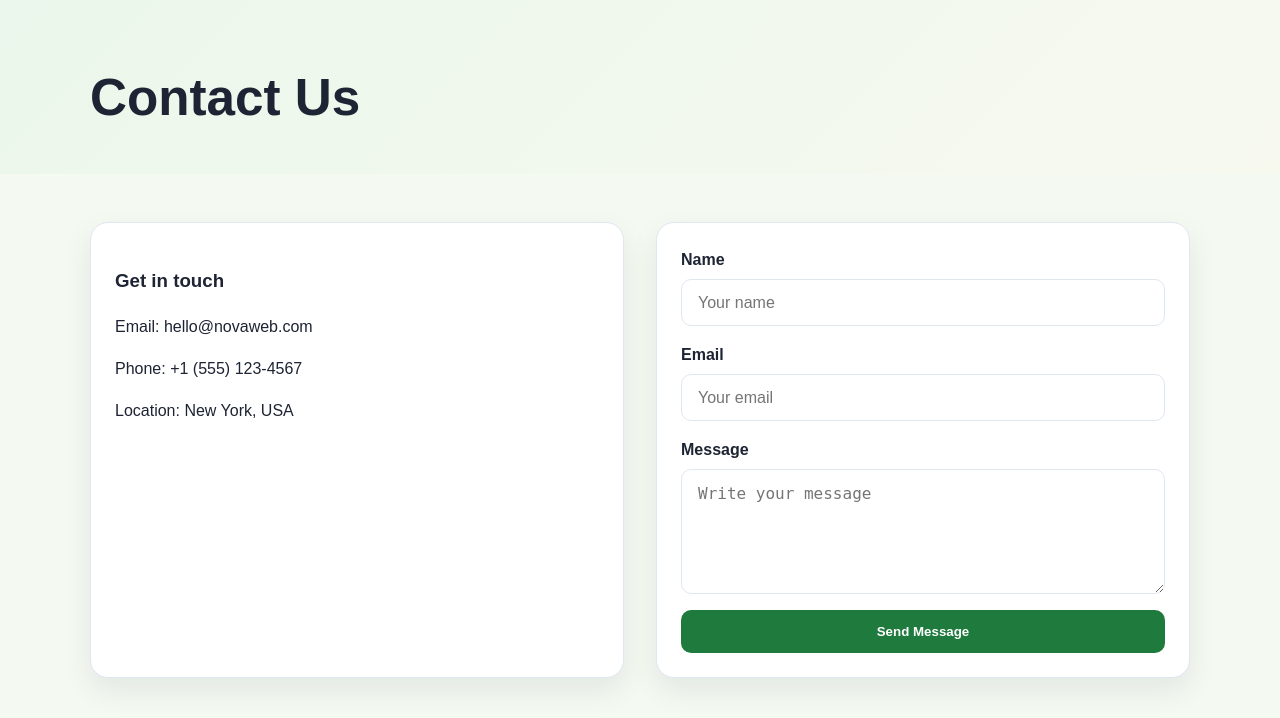
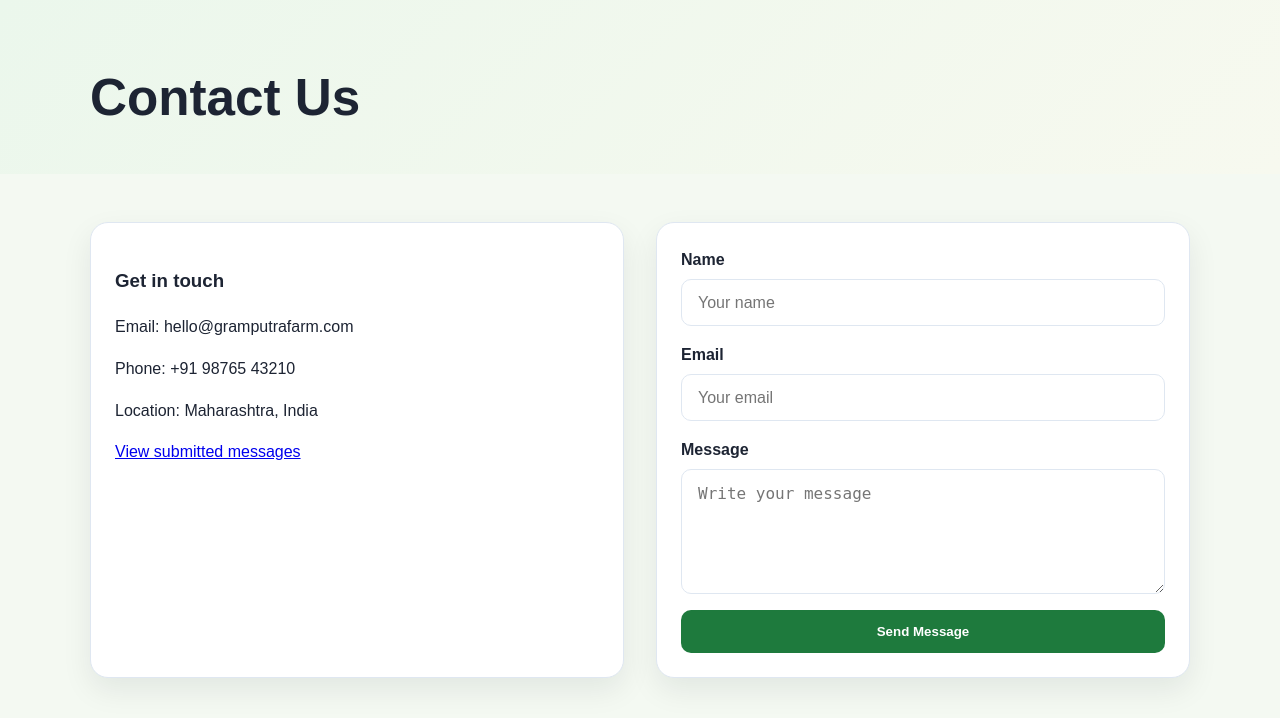
Before and after one commit to dhokanepratik2006-prog/Gramputra-FPO, a Flask app: page /contact in a window 1280 px wide. Shown: the part 90-808 px from the top of the page. Run offline with Flask 2, Linux system fonts and the light colour scheme.

Commit message:
Update company website and contact form

```diff
--- a/app.py
+++ b/app.py
@@ -1,6 +1,12 @@
-from flask import Flask, render_template
+import json
+from pathlib import Path
+
+from flask import Flask, render_template, request
 
 app = Flask(__name__)
+
+BASE_DIR = Path(__file__).resolve().parent
+MESSAGES_FILE = BASE_DIR / "messages.json"
 
 PRODUCTS = [
     {
@@ -42,6 +48,22 @@ PRODUCTS = [
 ]
 
 
+def load_messages():
+    if not MESSAGES_FILE.exists():
+        return []
+    try:
+        with MESSAGES_FILE.open("r", encoding="utf-8") as file:
+            data = json.load(file)
+        return data if isinstance(data, list) else []
+    except (json.JSONDecodeError, OSError):
+        return []
+
+
+def save_messages(messages):
+    with MESSAGES_FILE.open("w", encoding="utf-8") as file:
+        json.dump(messages, file, ensure_ascii=False, indent=2)
+
+
 @app.route('/')
 def home():
     return render_template('index.html', products=PRODUCTS)
@@ -52,9 +74,30 @@ def about():
     return render_template('about.html')
 
 
-@app.route('/contact')
+@app.route('/contact', methods=['GET', 'POST'])
 def contact():
-    return render_template('contact.html')
+    success = False
+    if request.method == 'POST':
+        name = request.form.get('name', '').strip()
+        email = request.form.get('email', '').strip()
+        message = request.form.get('message', '').strip()
+
+        if name and email and message:
+            messages = load_messages()
+            messages.append({
+                'name': name,
+                'email': email,
+                'message': message,
+            })
+            save_messages(messages)
+            success = True
+
+    return render_template('contact.html', success=success)
+
+
+@app.route('/messages')
+def messages_page():
+    return render_template('messages.html', messages=load_messages())
 
 
 @app.route('/products')
--- a/static/css/style.css
+++ b/static/css/style.css
@@ -201,6 +201,21 @@ h1 {
   font-size: 1rem;
 }
 
+.success-message {
+  color: var(--primary-dark);
+  font-weight: 700;
+  margin-top: 0.5rem;
+}
+
+.message-card {
+  background: #fff;
+  border: 1px solid var(--border);
+  border-radius: 12px;
+  padding: 1.2rem;
+  margin-bottom: 1rem;
+  box-shadow: var(--shadow);
+}
+
 .product-showcase {
   padding-bottom: 4rem;
 }
--- a/templates/contact.html
+++ b/templates/contact.html
@@ -1,6 +1,6 @@
 {% extends 'base.html' %}
 
-{% block title %}Contact | NovaWeb{% endblock %}
+{% block title %}Contact | Gramputra Jivik Shati Mission Farmar Producer Company Ltd{% endblock %}
 
 {% block content %}
 <section class="page-banner">
@@ -13,25 +13,29 @@
   <div class="contact-wrap">
     <div class="contact-info">
       <h3>Get in touch</h3>
-      <p>Email: hello@novaweb.com</p>
-      <p>Phone: +1 (555) 123-4567</p>
-      <p>Location: New York, USA</p>
+      <p>Email: hello@gramputrafarm.com</p>
+      <p>Phone: +91 98765 43210</p>
+      <p>Location: Maharashtra, India</p>
+      <p><a href="{{ url_for('messages_page') }}">View submitted messages</a></p>
     </div>
 
-    <form class="contact-form">
+    <form class="contact-form" method="POST" action="{{ url_for('contact') }}">
       <label>
         Name
-        <input type="text" placeholder="Your name" />
+        <input type="text" name="name" placeholder="Your name" required />
       </label>
       <label>
         Email
-        <input type="email" placeholder="Your email" />
+        <input type="email" name="email" placeholder="Your email" required />
       </label>
       <label>
         Message
-        <textarea rows="5" placeholder="Write your message"></textarea>
+        <textarea name="message" rows="5" placeholder="Write your message" required></textarea>
       </label>
       <button type="submit" class="btn btn-primary">Send Message</button>
+      {% if success %}
+        <p class="success-message">Your message has been sent successfully.</p>
+      {% endif %}
     </form>
   </div>
 </section>
```
Also changed, not shown: templates/messages.html (added, +25 -0 lines).
